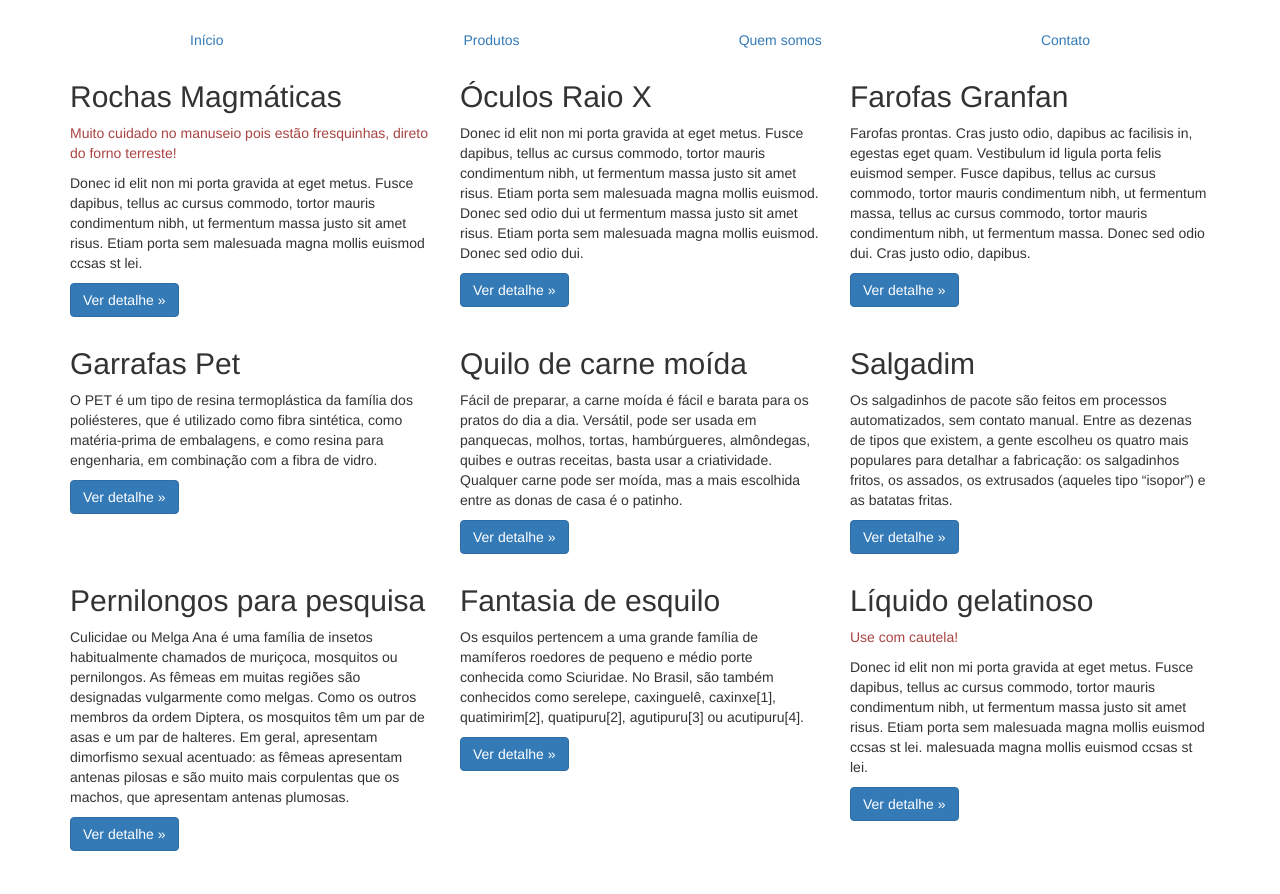
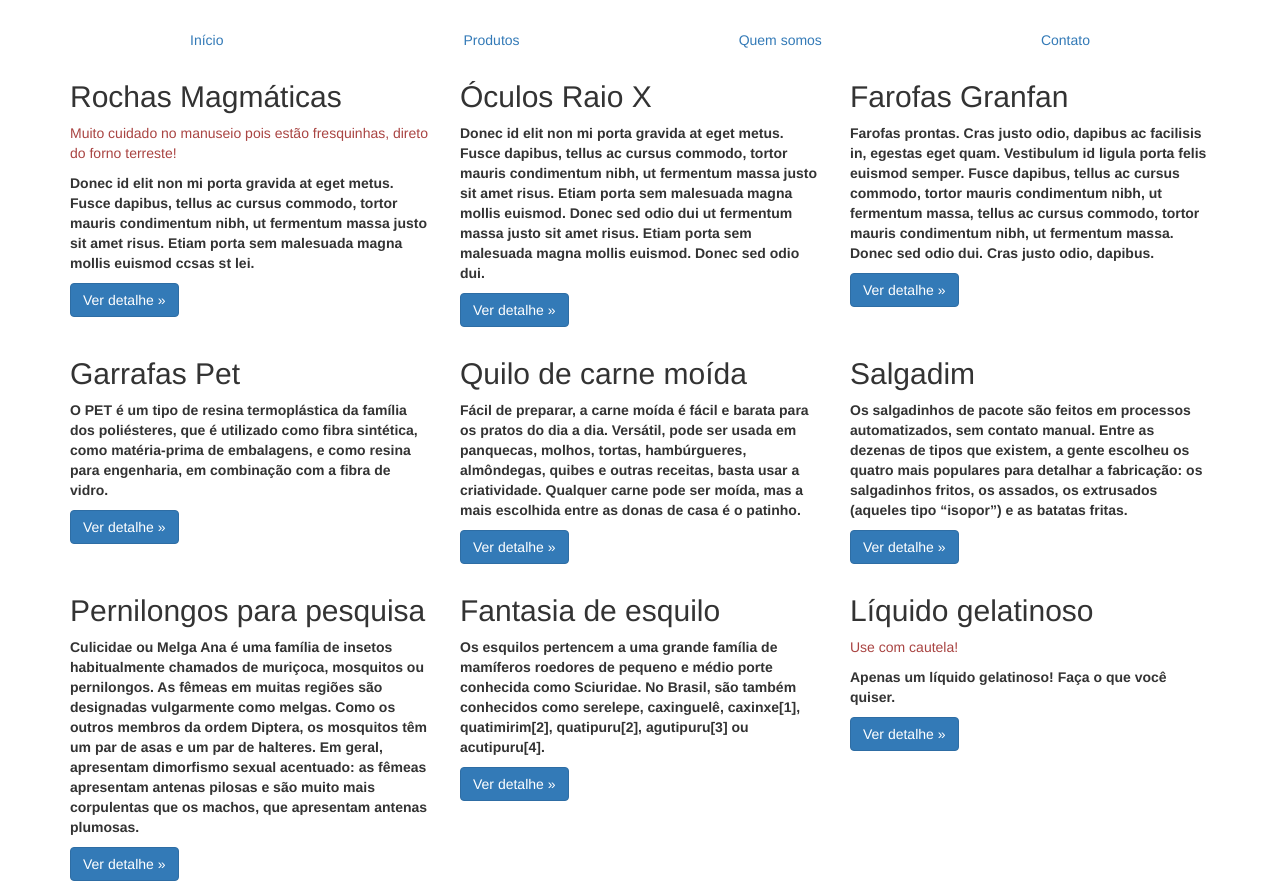
Before and after one commit to bedrickprokop/supermercado, a plain HTML site: page produtos.html in a window 1280 px wide. Shown: the top 894 px of the page. Drawn offline with Linux system fonts and the light colour scheme.

Commit message:
Adição de bold nos textos dos produtos e correção texto do liquido gelatinoso

```diff
--- a/produtos.html
+++ b/produtos.html
@@ -34,17 +34,17 @@
         <div class="col-lg-4">
           <h2>Rochas Magmáticas</h2>
           <p class="text-danger">Muito cuidado no manuseio pois estão fresquinhas, direto do forno terreste!</p>
-          <p>Donec id elit non mi porta gravida at eget metus. Fusce dapibus, tellus ac cursus commodo, tortor mauris condimentum nibh, ut fermentum massa justo sit amet risus. Etiam porta sem malesuada magna mollis euismod ccsas st lei.</p>
+          <p style="font-weight:bold">Donec id elit non mi porta gravida at eget metus. Fusce dapibus, tellus ac cursus commodo, tortor mauris condimentum nibh, ut fermentum massa justo sit amet risus. Etiam porta sem malesuada magna mollis euismod ccsas st lei.</p>
           <p><a class="btn btn-primary" href="#" role="button">Ver detalhe &raquo;</a></p>
         </div>
         <div class="col-lg-4">
           <h2>Óculos Raio X</h2>
-          <p>Donec id elit non mi porta gravida at eget metus. Fusce dapibus, tellus ac cursus commodo, tortor mauris condimentum nibh, ut fermentum massa justo sit amet risus. Etiam porta sem malesuada magna mollis euismod. Donec sed odio dui ut fermentum massa justo sit amet risus. Etiam porta sem malesuada magna mollis euismod. Donec sed odio dui.</p>
+          <p style="font-weight:bold">Donec id elit non mi porta gravida at eget metus. Fusce dapibus, tellus ac cursus commodo, tortor mauris condimentum nibh, ut fermentum massa justo sit amet risus. Etiam porta sem malesuada magna mollis euismod. Donec sed odio dui ut fermentum massa justo sit amet risus. Etiam porta sem malesuada magna mollis euismod. Donec sed odio dui.</p>
           <p><a class="btn btn-primary" href="#" role="button">Ver detalhe &raquo;</a></p>
        </div>
         <div class="col-lg-4">
           <h2>Farofas Granfan</h2>
-          <p>Farofas prontas. Cras justo odio, dapibus ac facilisis in, egestas eget quam. Vestibulum id ligula porta felis euismod semper. Fusce dapibus, tellus ac cursus commodo, tortor mauris condimentum nibh, ut fermentum massa, tellus ac cursus commodo, tortor mauris condimentum nibh, ut fermentum massa. Donec sed odio dui. Cras justo odio, dapibus.</p>
+          <p style="font-weight:bold">Farofas prontas. Cras justo odio, dapibus ac facilisis in, egestas eget quam. Vestibulum id ligula porta felis euismod semper. Fusce dapibus, tellus ac cursus commodo, tortor mauris condimentum nibh, ut fermentum massa, tellus ac cursus commodo, tortor mauris condimentum nibh, ut fermentum massa. Donec sed odio dui. Cras justo odio, dapibus.</p>
           <p><a class="btn btn-primary" href="#" role="button">Ver detalhe &raquo;</a></p>
         </div>
       </div>
@@ -52,17 +52,17 @@
       <div class="row">
         <div class="col-lg-4">
           <h2>Garrafas Pet</h2>
-          <p>O PET é um tipo de resina termoplástica da família dos poliésteres, que é utilizado como fibra sintética, como matéria-prima de embalagens, e como resina para engenharia, em combinação com a fibra de vidro.</p>
+          <p style="font-weight:bold">O PET é um tipo de resina termoplástica da família dos poliésteres, que é utilizado como fibra sintética, como matéria-prima de embalagens, e como resina para engenharia, em combinação com a fibra de vidro.</p>
           <p><a class="btn btn-primary" href="#" role="button">Ver detalhe &raquo;</a></p>
         </div>
         <div class="col-lg-4">
           <h2>Quilo de carne moída</h2>
-          <p>Fácil de preparar, a carne moída é fácil e barata para os pratos do dia a dia. Versátil, pode ser usada em panquecas, molhos, tortas, hambúrgueres, almôndegas, quibes e outras receitas, basta usar a criatividade. Qualquer carne pode ser moída, mas a mais escolhida entre as donas de casa é o patinho.</p>
+          <p style="font-weight:bold">Fácil de preparar, a carne moída é fácil e barata para os pratos do dia a dia. Versátil, pode ser usada em panquecas, molhos, tortas, hambúrgueres, almôndegas, quibes e outras receitas, basta usar a criatividade. Qualquer carne pode ser moída, mas a mais escolhida entre as donas de casa é o patinho.</p>
           <p><a class="btn btn-primary" href="#" role="button">Ver detalhe &raquo;</a></p>
        </div>
         <div class="col-lg-4">
           <h2>Salgadim</h2>
-          <p>Os salgadinhos de pacote são feitos em processos automatizados, sem contato manual. Entre as dezenas de tipos que existem, a gente escolheu os quatro mais populares para detalhar a fabricação: os salgadinhos fritos, os assados, os extrusados (aqueles tipo “isopor”) e as batatas fritas.</p>
+          <p style="font-weight:bold">Os salgadinhos de pacote são feitos em processos automatizados, sem contato manual. Entre as dezenas de tipos que existem, a gente escolheu os quatro mais populares para detalhar a fabricação: os salgadinhos fritos, os assados, os extrusados (aqueles tipo “isopor”) e as batatas fritas.</p>
           <p><a class="btn btn-primary" href="#" role="button">Ver detalhe &raquo;</a></p>
         </div>
       </div>
@@ -70,18 +70,18 @@
       <div class="row">
         <div class="col-lg-4">
           <h2>Pernilongos para pesquisa</h2>
-          <p>Culicidae ou Melga Ana é uma família de insetos habitualmente chamados de muriçoca, mosquitos ou pernilongos. As fêmeas em muitas regiões são designadas vulgarmente como melgas. Como os outros membros da ordem Diptera, os mosquitos têm um par de asas e um par de halteres. Em geral, apresentam dimorfismo sexual acentuado: as fêmeas apresentam antenas pilosas e são muito mais corpulentas que os machos, que apresentam antenas plumosas.</p>
+          <p style="font-weight:bold">Culicidae ou Melga Ana é uma família de insetos habitualmente chamados de muriçoca, mosquitos ou pernilongos. As fêmeas em muitas regiões são designadas vulgarmente como melgas. Como os outros membros da ordem Diptera, os mosquitos têm um par de asas e um par de halteres. Em geral, apresentam dimorfismo sexual acentuado: as fêmeas apresentam antenas pilosas e são muito mais corpulentas que os machos, que apresentam antenas plumosas.</p>
           <p><a class="btn btn-primary" href="#" role="button">Ver detalhe &raquo;</a></p>
         </div>
         <div class="col-lg-4">
           <h2>Fantasia de esquilo</h2>
-          <p>Os esquilos pertencem a uma grande família de mamíferos roedores de pequeno e médio porte conhecida como Sciuridae. No Brasil, são também conhecidos como serelepe, caxinguelê, caxinxe[1], quatimirim[2], quatipuru[2], agutipuru[3] ou acutipuru[4].</p>
+          <p style="font-weight:bold">Os esquilos pertencem a uma grande família de mamíferos roedores de pequeno e médio porte conhecida como Sciuridae. No Brasil, são também conhecidos como serelepe, caxinguelê, caxinxe[1], quatimirim[2], quatipuru[2], agutipuru[3] ou acutipuru[4].</p>
           <p><a class="btn btn-primary" href="#" role="button">Ver detalhe &raquo;</a></p>
        </div>
         <div class="col-lg-4">
           <h2>Líquido gelatinoso</h2>
           <p class="text-danger">Use com cautela!</p>
-          <p>Donec id elit non mi porta gravida at eget metus. Fusce dapibus, tellus ac cursus commodo, tortor mauris condimentum nibh, ut fermentum massa justo sit amet risus. Etiam porta sem malesuada magna mollis euismod ccsas st lei. malesuada magna mollis euismod ccsas st lei.</p>
+          <p style="font-weight:bold">Apenas um líquido gelatinoso! Faça o que você quiser.</p>
           <p><a class="btn btn-primary" href="#" role="button">Ver detalhe &raquo;</a></p>
         </div>
       </div>
```
